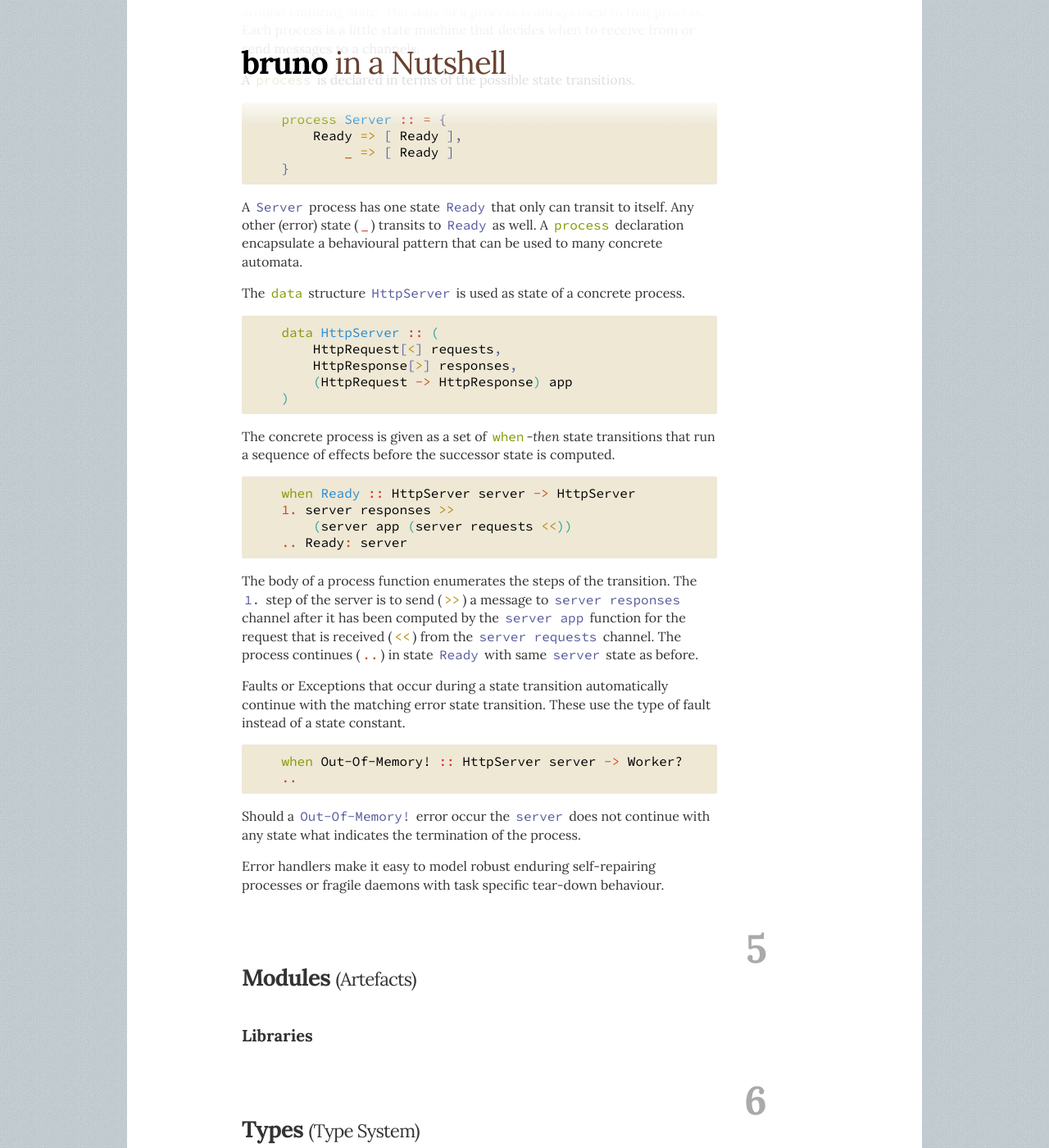
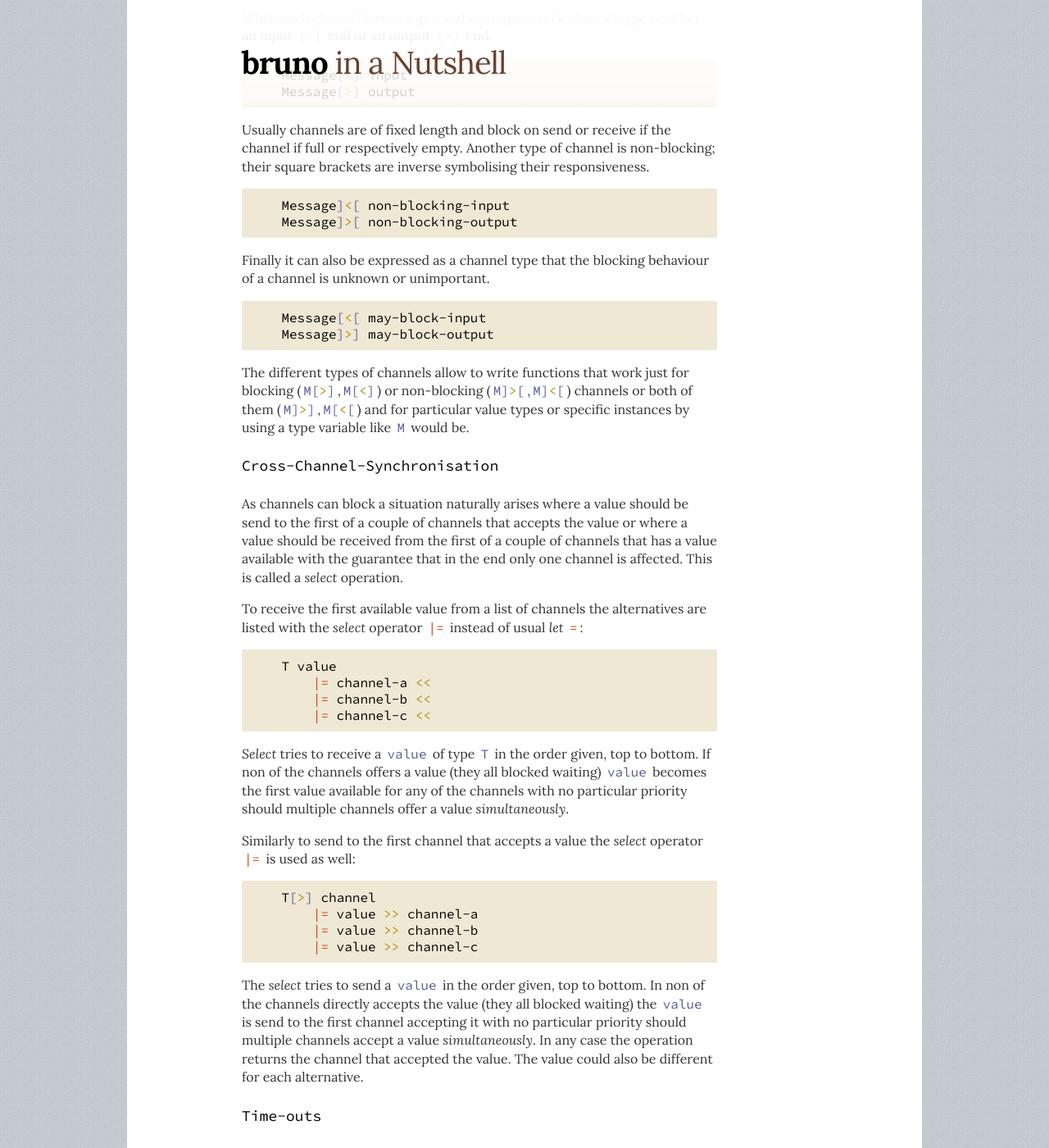
Before and after one commit to bruno-lang/bruno-lang.github.io, a Jekyll site: the page built from in-a-nutshell/index.md, in a window 1280 px wide and 1400 px high, scrolled down 11571 px. Shown: the whole window at 82% size. Built offline with Jekyll 4.4.1, drawn with Linux system fonts in a browser that asks for light colours; nearby versions of some CDN libraries; some of the changed text lies outside the part shown.

Commit message:
channels and processes

```diff
--- a/_layouts/default.html
+++ b/_layouts/default.html
@@ -36,11 +36,11 @@
 	.replace(/(\()(:=)/g, "$1<op>$2</op>")
 	.replace(/([0-9.e+-]+)([a-zA-Z]+)<\/lit>/g, "$1<uom>$2</uom></lit>")
 	.replace(/(_|\.\.|\s-&gt;)/g, "<op>$1</op>")
-	.replace(/(\s)(=)(\s)/g, "$1<op>$2</op>$3")
+	.replace(/(\s|^)(=|\|=)(\s|$)/g, "$1<op>$2</op>$3")
 	.replace(/([\s])([0-9]\.)/g, "$1<op>$2</op>")
 	.replace(/(::)/g, "<as>$1</as>")
 	.replace(/([^:])(:)([ \]\)\}*])/g, "$1<op>$2</op>$3")
-	.replace(/([, \[\(]|^)((?:&gt;|&lt;|[-=\|&/+*<>]){1,3})([, \]\)]|$)/g, "$1<uop>$2</uop>$3")
+	.replace(/([, \[\]\(\n\t]|^)((?:&gt;|&lt;|[-=\|&/+*<>]){1,3})([, \[\]\)\n\t]|$)/g, "$1<uop>$2</uop>$3")
 	.replace(/(,)/g, "<sep>$1</sep>")
 	.replace(/(\[|\])/g, "<dim>$1</dim>")
 	.replace(/(\{|\})/g, "<set>$1</set>")
--- a/in-a-nutshell/index.md
+++ b/in-a-nutshell/index.md
@@ -474,6 +474,82 @@
 ### Streams _(IO)_
 
 ### Channels _(Message Passing)_
+A channel is a typed queue of fix or variable length. Each channel transports
+only a particular simple or compound data type through the channel.
+
+		TODO how are channels created...
+
+While each channel has an input and an output end a channel type is either
+an input `[<]` end or an output `[>]` end.
+
+		Message[<] input
+		Message[>] output
+
+Usually channels are of fixed length and block on send or receive if the channel
+if full or respectively empty. Another type of channel is non-blocking; their
+square brackets are inverse symbolising their responsiveness.
+
+		Message]<[ non-blocking-input
+		Message]>[ non-blocking-output
+
+Finally it can also be expressed as a channel type that the blocking behaviour
+of a channel is unknown or unimportant.
+
+		Message[<[ may-block-input
+		Message]>] may-block-output
+
+The different types of channels allow to write functions that work just for
+blocking (`M[>]`,`M[<]`) or non-blocking (`M]>[`,`M]<[`) channels or both of
+them (`M]>]`,`M[<[`) and for particular value types or specific instances by
+using a type variable like `M` would be.
+
+#### Cross-Channel-Synchronisation
+As channels can block a situation naturally arises where a value should be
+send to the first of a couple of channels that accepts the value or where
+a value should be received from the first of a couple of channels that has
+a value available with the guarantee that in the end only one channel is
+affected. This is called a _select_ operation.
+
+To receive the first available value from a list of channels the alternatives
+are listed with the _select_ operator `|=` instead of usual _let_ `=`:
+
+		T value
+			|= channel-a <<
+			|= channel-b <<
+			|= channel-c <<
+
+_Select_ tries to receive a `value` of type `T` in the order given, top to bottom.
+If non of the channels offers a value (they all blocked waiting) `value` becomes
+the first value available for any of the channels with no particular priority
+should multiple channels offer a value _simultaneously_.
+
+Similarly to send to the first channel that accepts a value the _select_
+operator `|=` is used as well:
+
+		T[>] channel
+			|= value >> channel-a
+			|= value >> channel-b
+			|= value >> channel-c
+
+The _select_ tries to send a `value` in the order given, top to bottom.
+In non of the channels directly accepts the value (they all blocked waiting)
+the `value` is send to the first channel accepting it with no particular priority
+should multiple channels accept a value _simultaneously_.
+In any case the operation returns the channel that accepted the value.
+The value could also be different for each alternative.
+
+#### Time-outs
+When blocking send or receive should time out a _select_ is used together with
+a special channel that accepts/offers a value after a certain time.
+
+		Int value
+			|= channel <<
+			|= '7 after '5ms
+
+The `after` procedure creates an ad hoc channel that offers `'7` after `5ms`.
+To synchronise such a time-out for multiple parallel processes a common
+time-out channel can be used.
+
 
 ### Processes
 A process is a isolated lightweight thread of execution exclusively connected
@@ -492,10 +568,11 @@
 
 A `Server` process has one state `Ready` that only can transit to itself.
 Any other (error) state (`_`) transits to `Ready` as well. A `process`
-declaration encapsulate a behavioural pattern that can be used to many concrete
+declaration encapsulate a behavioural pattern that can be used for many concrete
 automata.
 
 The `data` structure `HttpServer` is used as state of a concrete process.
+It holds channels to communicate with the _outside world_.
 
 		data HttpServer :: (
 			HttpRequest[<] requests,
@@ -517,18 +594,33 @@
 that is received (`<<`) from the `server requests` channel.
 The process continues (`..`) in state `Ready` with same `server` state as before.
 
+#### Error Handling
 Faults or Exceptions that occur during a state transition automatically
 continue with the matching error state transition.
 These use the type of fault instead of a state constant.
 
-		when Out-Of-Memory! :: HttpServer server -> Worker?
+		when Out-Of-Memory! :: P p -> P?
 		..
 
-Should a `Out-Of-Memory!` error occur the `server` does not continue with any
-state what indicates the termination of the process.
+Should a `Out-Of-Memory!` error occur the process `p` does not continue with any
+state what indicates the termination of the process. The optional type `P?`
+indicates on type level that this might be the outcome of the transition.
 
 Error handlers make it easy to model robust enduring self-repairing processes
 or fragile daemons with task specific tear-down behaviour.
+
+For a generic error handling the actual `error` can be passed to the state
+transition by adding it as an extra argument.
+
+		when _! :: P p -> E! error -> P?
+
+#### IO-Devices
+In a system build out of processes and channels input devices like keyboards,
+mouses become become endpoints that feed data into a particular channel.
+Output devices like a monitor is a endpoint that consumes a _screen data_
+channel and so forth. From the point of view of a program given through
+processes there are just channels to talk to the _outside world_.
+
 
 ## Modules _(Artefacts)_
 
```
